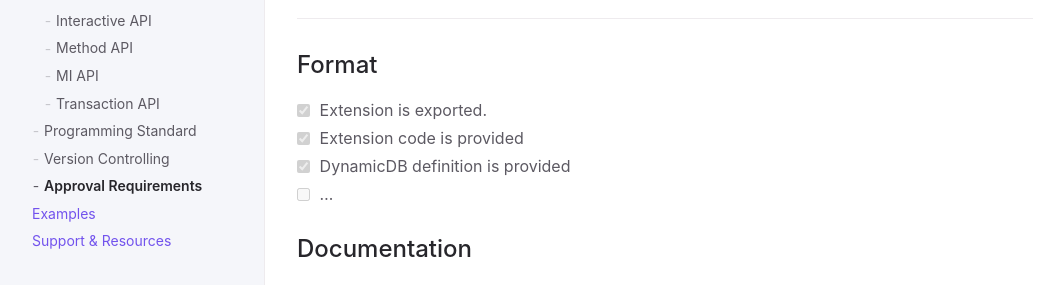
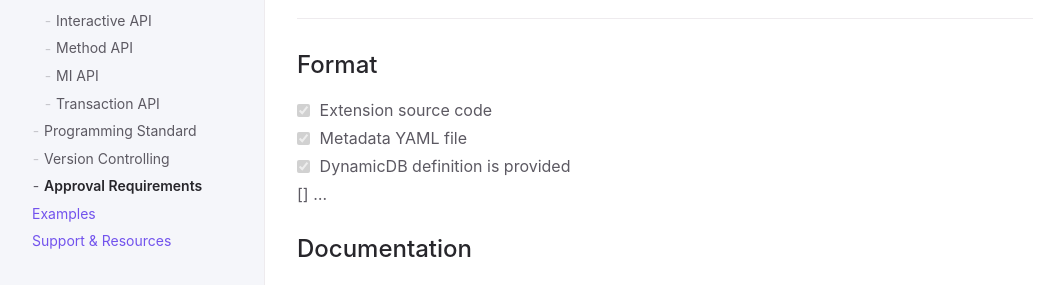
Before and after one commit to infor-cloud/xtendm3, a Jekyll site: the page built from docs/documentation/approval-requirements.md, in a window 1280 px wide. Shown: the part 460-745 px from the top of the page, without its empty margins (107-1171 px from the left). Built offline with Jekyll 4.4.1, drawn with Linux system fonts in a browser that asks for light colours.

Commit message:
Update approval-requirements.md

```diff
--- a/docs/documentation/approval-requirements.md
+++ b/docs/documentation/approval-requirements.md
@@ -21,10 +21,10 @@ Checklist for requesting approval for your extensions.
 ---
 
 ## Format
-- [x] Extension is exported.
-- [x] Extension code is provided
+- [x] Extension source code
+- [x] Metadata YAML file
 - [x] DynamicDB definition is provided
-- [ ] ...
+- [] ...
 
 ## Documentation
 - [x] Extension is exported.
```
